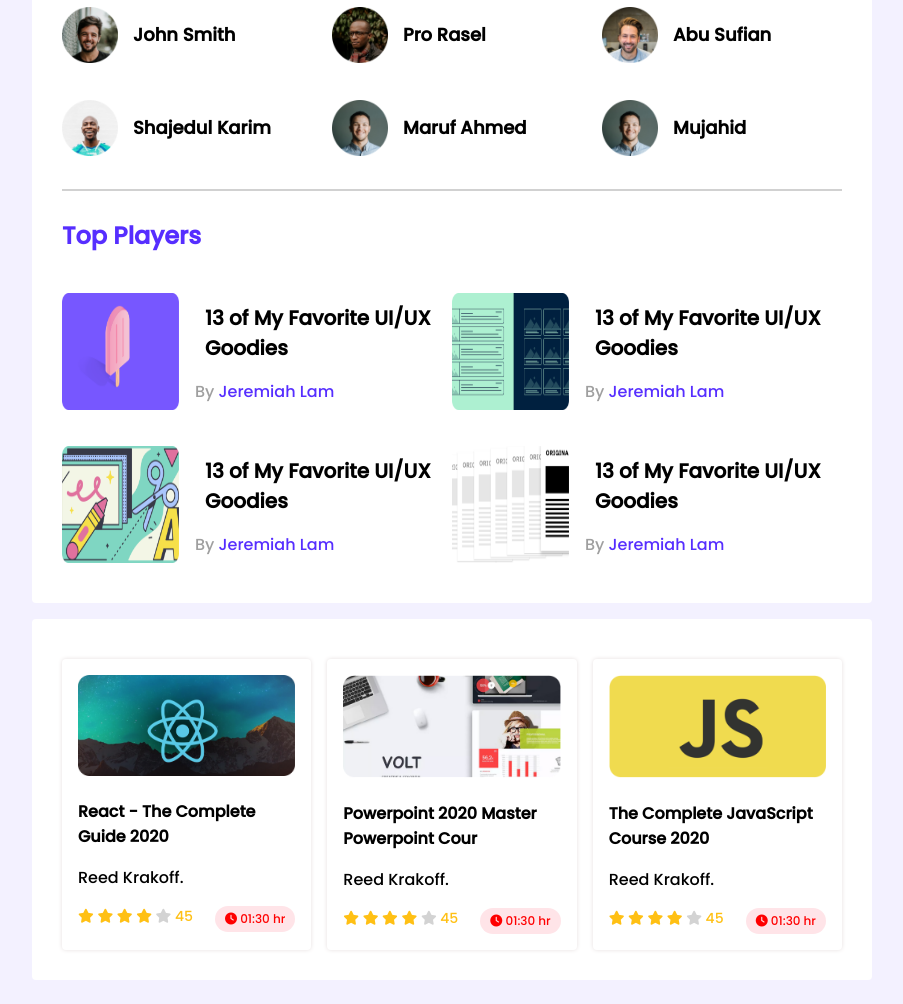
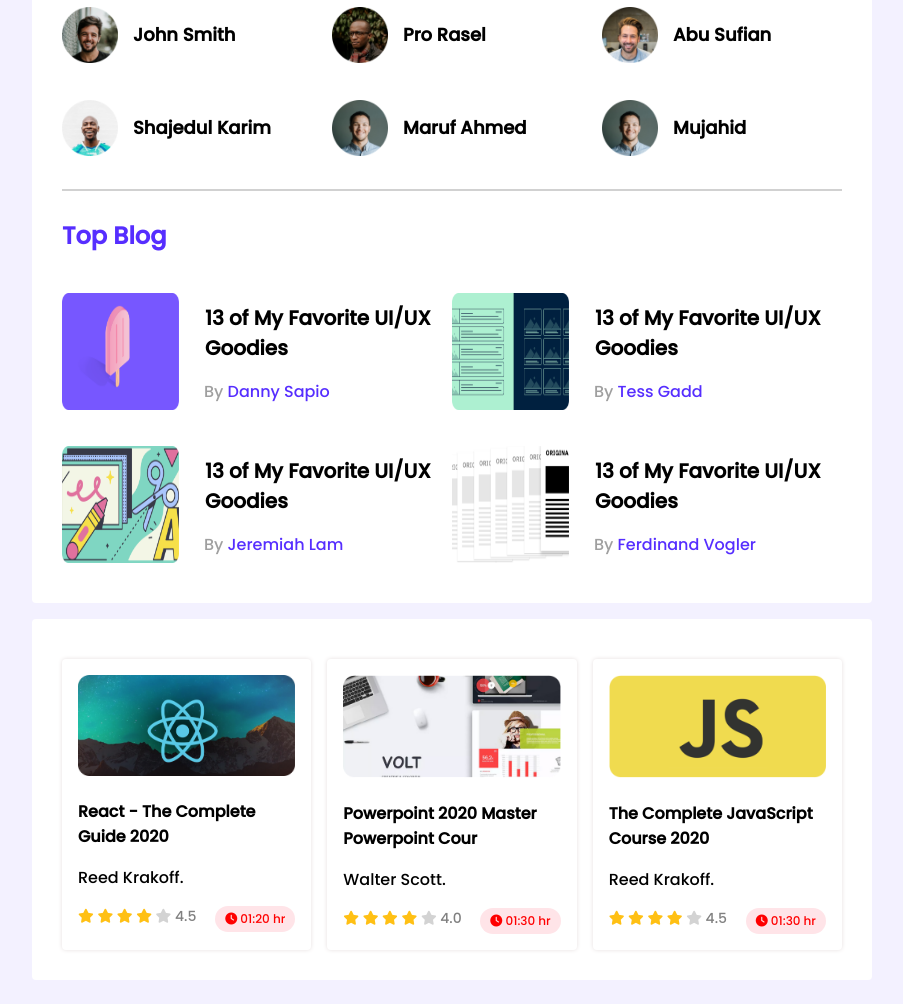
Before and after one commit to RMRana/Leader-board, a plain HTML site: page index.html in a window 1280 px wide. Shown: the part 120-1124 px from the top of the page, without its empty margins (188-1091 px from the left). Drawn offline with Linux system fonts and the light colour scheme.

Commit message:
text-correction

```diff
--- a/css/responsive.css
+++ b/css/responsive.css
@@ -1,4 +1,7 @@
 @media only screen and (max-width: 688px) {
+    body{
+        overflow-x: hidden;
+    }
     .container {
         width: 100%;
         overflow-x: hidden;
--- a/css/style.css
+++ b/css/style.css
@@ -7,7 +7,6 @@ body{
     font-family: 'Poppins', sans-serif;
     font-weight: 500;
 }
-
 hr{
     border: 1px solid #d1d1d1;
     margin-bottom: 27px;
@@ -73,8 +72,9 @@ main{
     font-size: 20px;
     margin: 10px;
 }
-.blog-info p{
+.blog-info p {
     color: #9F9F9F;
+    margin-left: 9px;
 }
 .blog-info a{
     text-decoration: none;
@@ -112,6 +112,10 @@ main{
     color: #FFC014;
     font-size: 14px;
 }
+.rating-duration .rating span{
+    color: gray;
+}
+
 .rating-duration .rating .dis-rating{
     color: lightgray;
 }
--- a/index.html
+++ b/index.html
@@ -48,7 +48,7 @@
                 </div>
                 <hr>
                 <div class="Top-blog">
-                    <h2 class="title">Top Players</h2>
+                    <h2 class="title">Top Blog</h2>
                     <div class="blogs">
                         <article class="blog">
                             <div class="blog-thumbnail">
@@ -56,7 +56,7 @@
                             </div>
                             <div class="blog-info">
                                 <h3>13 of My Favorite UI/UX Goodies</h3>
-                                <p>By <a href="">Jeremiah Lam</a></p>
+                                <p>By <a href="">Danny Sapio</a></p>
                             </div>
                         </article>
                         <article class="blog">
@@ -65,7 +65,7 @@
                             </div>
                             <div class="blog-info">
                                 <h3>13 of My Favorite UI/UX Goodies</h3>
-                                <p>By <a href="">Jeremiah Lam</a></p>
+                                <p>By <a href="">Tess Gadd</a></p>
                             </div>
                         </article>
                         <article class="blog">
@@ -83,7 +83,7 @@
                             </div>
                             <div class="blog-info">
                                 <h3>13 of My Favorite UI/UX Goodies</h3>
-                                <p>By <a href="">Jeremiah Lam</a></p>
+                                <p>By <a href="">Ferdinand Vogler</a></p>
                             </div>
                         </article>
                     </div>
@@ -108,11 +108,11 @@
                                     <i class="fa-solid fa-star"></i>
                                     <i class="fa-solid fa-star"></i>
                                     <i class="fa-solid fa-star dis-rating"></i>
-                                    <span>45</span>
+                                    <span>4.5</span>
                                 </div>
                                 <div class="duration">
                                     <i class="fa-solid fa-clock"></i>
-                                    <span>01:30 hr</span>
+                                    <span>01:20 hr</span>
                                 </div>
                             </div>
                         </div>
@@ -123,7 +123,7 @@
                         </div>
                         <div class="course-info">
                             <h3>Powerpoint 2020 Master Powerpoint Cour</h3>
-                            <p class="author">Reed Krakoff.</p>
+                            <p class="author">Walter Scott.</p>
                             <div class="rating-duration">
                                 <div class="rating">
                                     <i class="fa-solid fa-star"></i>
@@ -131,7 +131,7 @@
                                     <i class="fa-solid fa-star"></i>
                                     <i class="fa-solid fa-star"></i>
                                     <i class="fa-solid fa-star dis-rating"></i>
-                                    <span>45</span>
+                                    <span>4.0</span>
                                 </div>
                                 <div class="duration">
                                     <i class="fa-solid fa-clock"></i>
@@ -154,7 +154,7 @@
                                     <i class="fa-solid fa-star"></i>
                                     <i class="fa-solid fa-star"></i>
                                     <i class="fa-solid fa-star dis-rating"></i>
-                                    <span>45</span>
+                                    <span>4.5</span>
                                 </div>
                                 <div class="duration">
                                     <i class="fa-solid fa-clock"></i>
```
